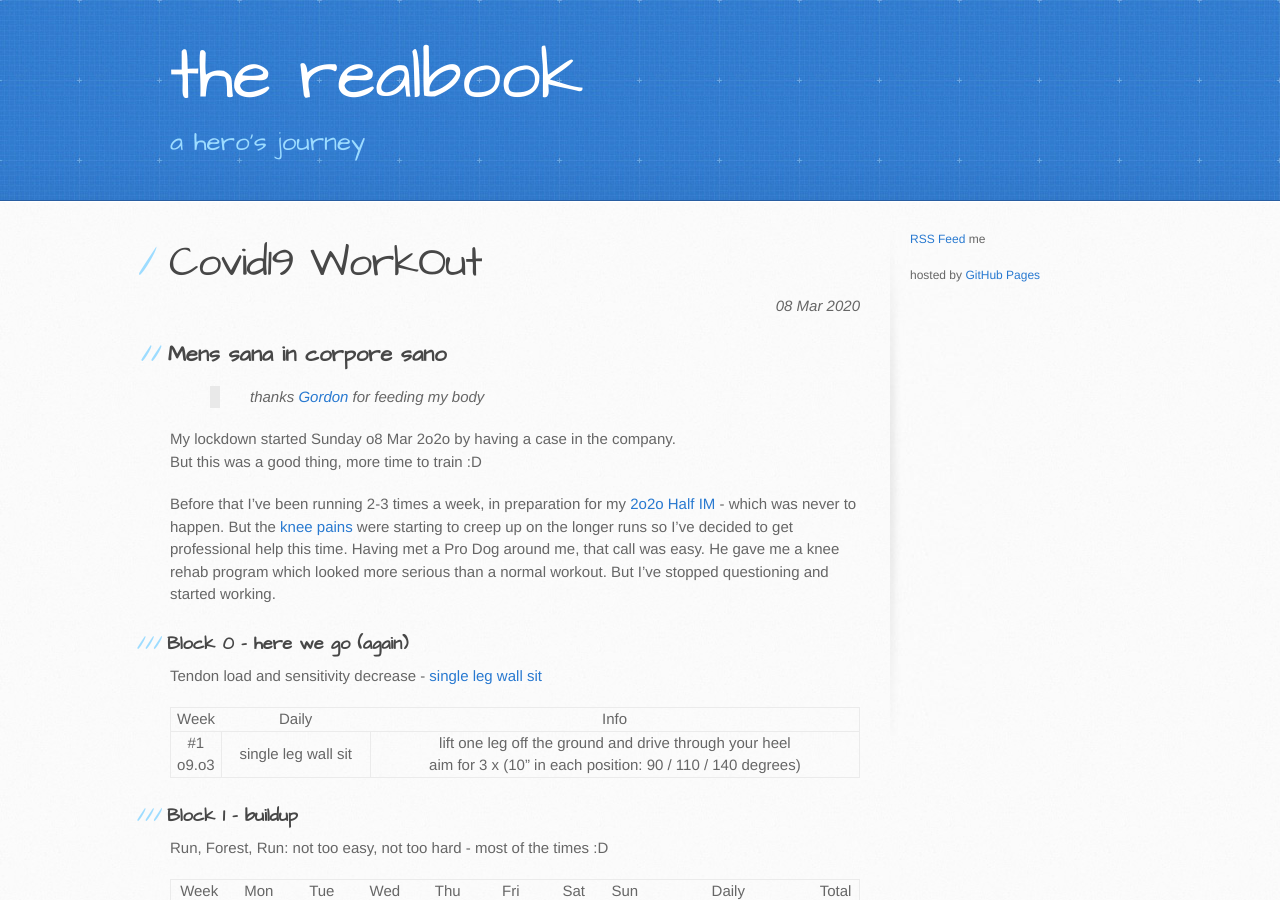
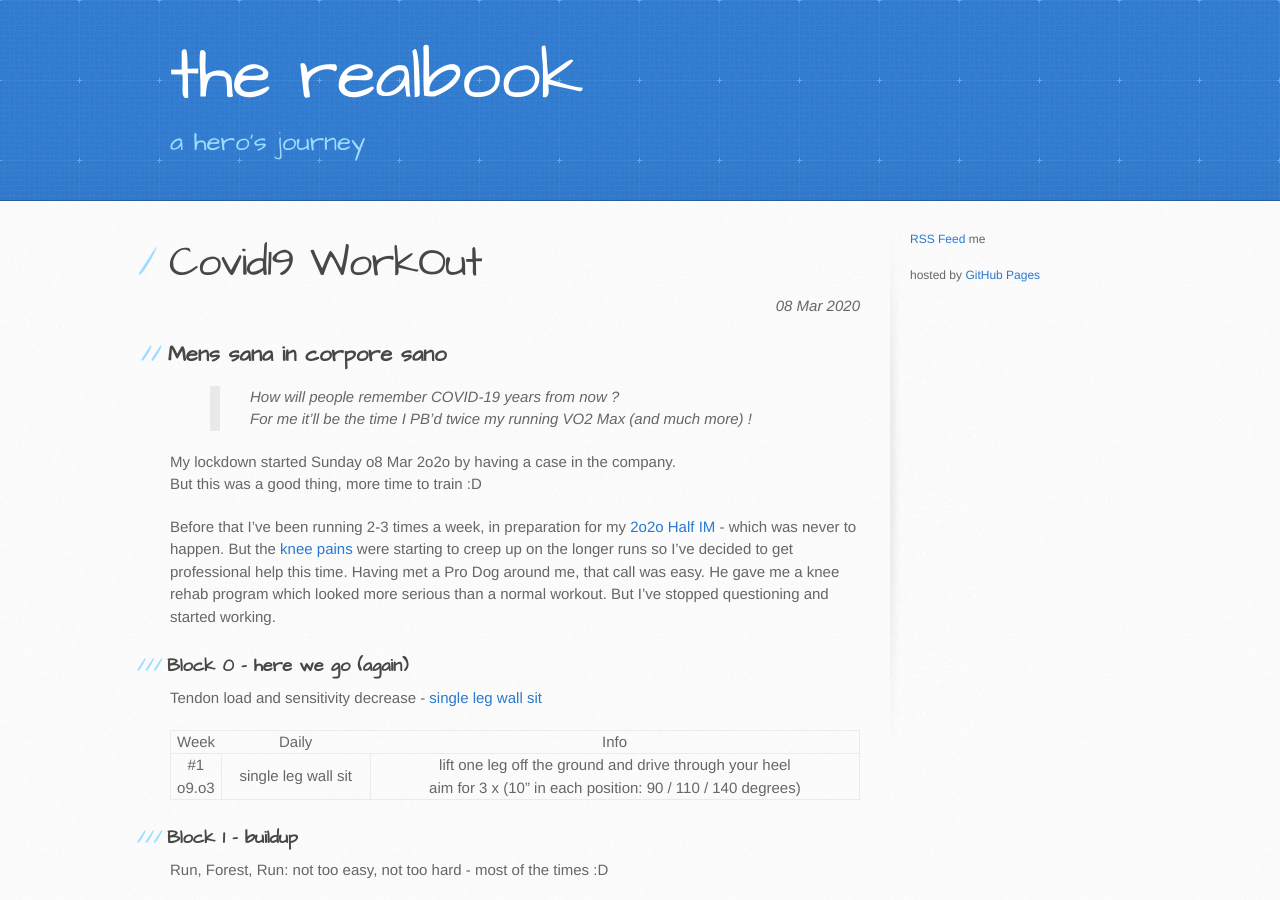
Before and after one commit to jokeru/facebook, a Jekyll site: the page built from _posts/2020-03-08-covid19_workout.md, in a window 1280 px wide and 900 px high. Built offline with Jekyll 4.4.1, drawn with Linux system fonts in a browser that asks for light colours; comment, search, counter and statistics services are not loaded; some of the changed text lies outside the part shown.

Commit message:
Update 2020-03-08-covid19_workout.md

```diff
--- a/_posts/2020-03-08-covid19_workout.md
+++ b/_posts/2020-03-08-covid19_workout.md
@@ -8,7 +8,9 @@ categories: [covid19, workout, physical]
 
 ## Mens sana in corpore sano
 
-> _thanks **[Gordon](https://twitter.com/gbrett85){:target="_blank"}** for feeding my body_
+> _How will people remember COVID-19 years from now ?_
+> _For me it'll be the time I PB'd twice my running VO2 Max (and much more) !_
+
 
 My lockdown started Sunday o8 Mar 2o2o by having a case in the company.
 But this was a good thing, more time to train :D
```
Also changed, not shown: other parts of _posts/2020-03-08-covid19_workout.md (+2 -0 lines).
